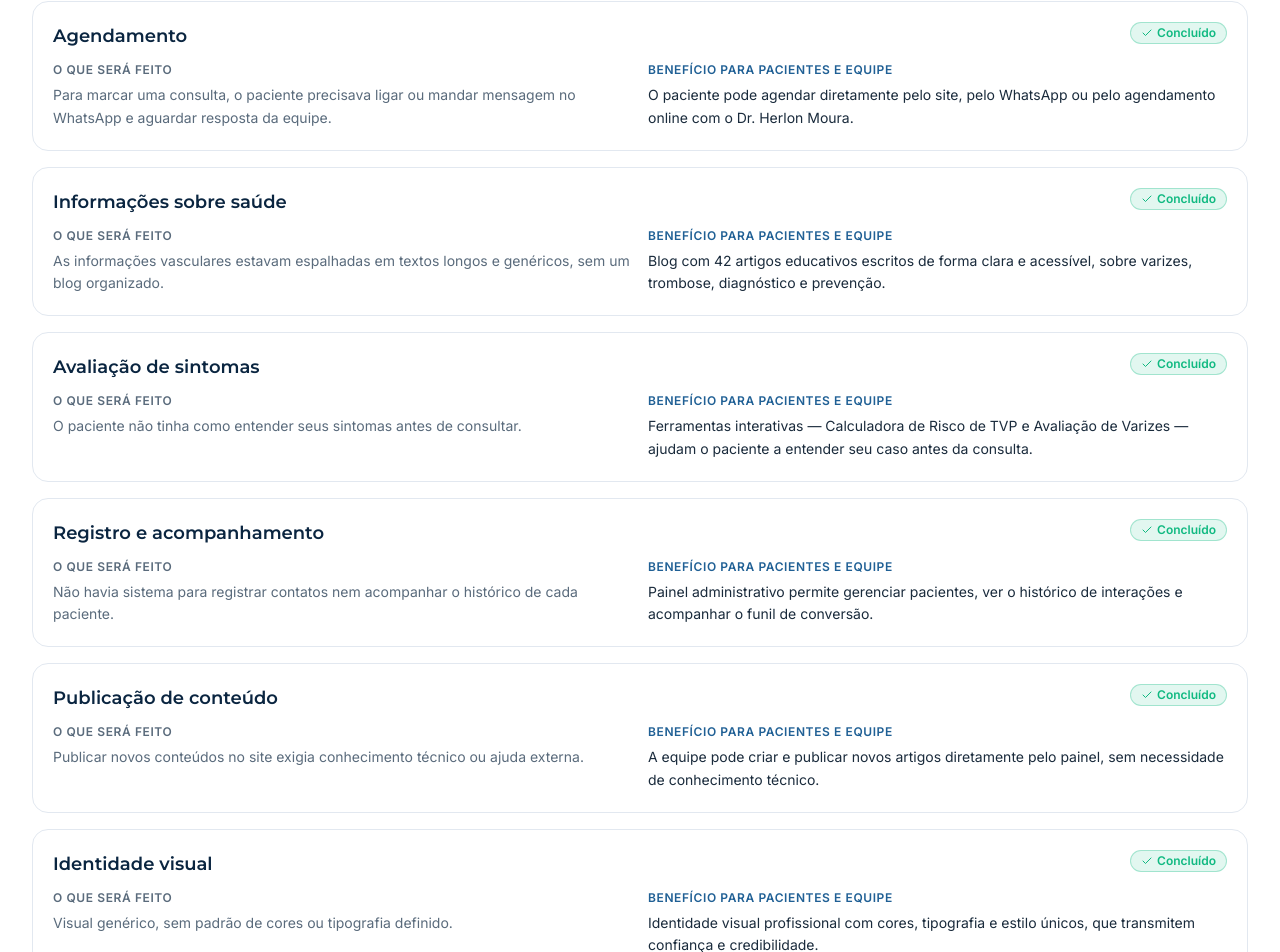
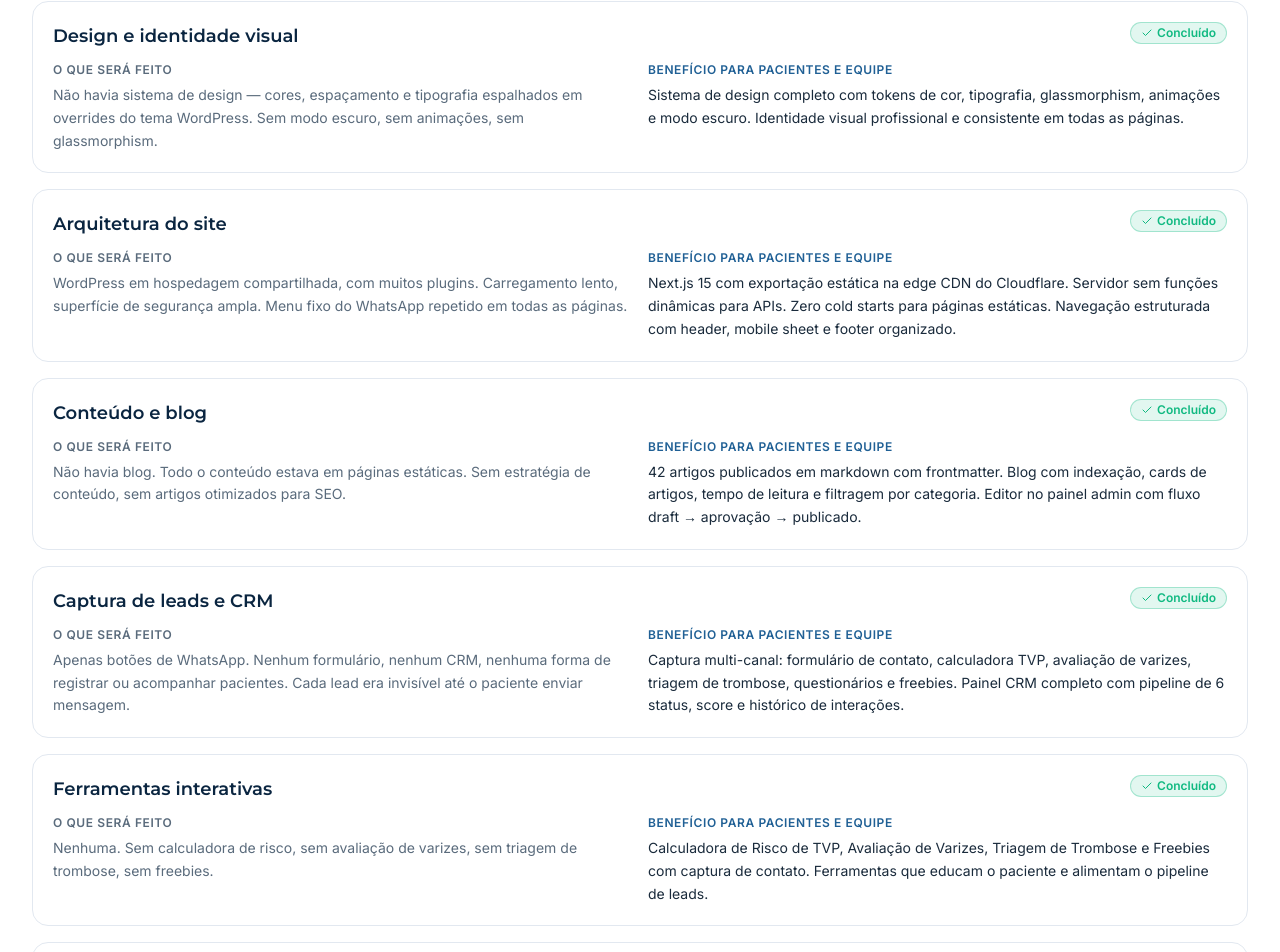
Before and after one commit to hudsonargollo/herlonmoura, a Next.js app: page /doc in a window 1280 px wide. Shown: the part 2891-3843 px from the top of the page. Built offline with nearby package versions, Linux system fonts and the light colour scheme.

Commit message:
fix: doc comparison 'before' column now describes what site lacked

```diff
--- a/app/doc/page.tsx
+++ b/app/doc/page.tsx
@@ -96,39 +96,39 @@ const PROXIMOS_PASSOS: SectionItem[] = [
 
 const COMPARACOES: SectionItem[] = [
   {
-    area: 'Agendamento',
-    before: 'Para marcar uma consulta, o paciente precisava ligar ou mandar mensagem no WhatsApp e aguardar resposta da equipe.',
-    after: 'O paciente pode agendar diretamente pelo site, pelo WhatsApp ou pelo agendamento online com o Dr. Herlon Moura.',
+    area: 'Design e identidade visual',
+    before: 'Não havia sistema de design — cores, espaçamento e tipografia espalhados em overrides do tema WordPress. Sem modo escuro, sem animações, sem glassmorphism.',
+    after: 'Sistema de design completo com tokens de cor, tipografia, glassmorphism, animações e modo escuro. Identidade visual profissional e consistente em todas as páginas.',
     status: 'done',
   },
   {
-    area: 'Informações sobre saúde',
-    before: 'As informações vasculares estavam espalhadas em textos longos e genéricos, sem um blog organizado.',
-    after: 'Blog com 42 artigos educativos escritos de forma clara e acessível, sobre varizes, trombose, diagnóstico e prevenção.',
+    area: 'Arquitetura do site',
+    before: 'WordPress em hospedagem compartilhada, com muitos plugins. Carregamento lento, superfície de segurança ampla. Menu fixo do WhatsApp repetido em todas as páginas.',
+    after: 'Next.js 15 com exportação estática na edge CDN do Cloudflare. Servidor sem funções dinâmicas para APIs. Zero cold starts para páginas estáticas. Navegação estruturada com header, mobile sheet e footer organizado.',
     status: 'done',
   },
   {
-    area: 'Avaliação de sintomas',
-    before: 'O paciente não tinha como entender seus sintomas antes de consultar.',
-    after: 'Ferramentas interativas — Calculadora de Risco de TVP e Avaliação de Varizes — ajudam o paciente a entender seu caso antes da consulta.',
+    area: 'Conteúdo e blog',
+    before: 'Não havia blog. Todo o conteúdo estava em páginas estáticas. Sem estratégia de conteúdo, sem artigos otimizados para SEO.',
+    after: '42 artigos publicados em markdown com frontmatter. Blog com indexação, cards de artigos, tempo de leitura e filtragem por categoria. Editor no painel admin com fluxo draft → aprovação → publicado.',
     status: 'done',
   },
   {
-    area: 'Registro e acompanhamento',
-    before: 'Não havia sistema para registrar contatos nem acompanhar o histórico de cada paciente.',
-    after: 'Painel administrativo permite gerenciar pacientes, ver o histórico de interações e acompanhar o funil de conversão.',
+    area: 'Captura de leads e CRM',
+    before: 'Apenas botões de WhatsApp. Nenhum formulário, nenhum CRM, nenhuma forma de registrar ou acompanhar pacientes. Cada lead era invisível até o paciente enviar mensagem.',
+    after: 'Captura multi-canal: formulário de contato, calculadora TVP, avaliação de varizes, triagem de trombose, questionários e freebies. Painel CRM completo com pipeline de 6 status, score e histórico de interações.',
     status: 'done',
   },
   {
-    area: 'Publicação de conteúdo',
-    before: 'Publicar novos conteúdos no site exigia conhecimento técnico ou ajuda externa.',
-    after: 'A equipe pode criar e publicar novos artigos diretamente pelo painel, sem necessidade de conhecimento técnico.',
+    area: 'Ferramentas interativas',
+    before: 'Nenhuma. Sem calculadora de risco, sem avaliação de varizes, sem triagem de trombose, sem freebies.',
+    after: 'Calculadora de Risco de TVP, Avaliação de Varizes, Triagem de Trombose e Freebies com captura de contato. Ferramentas que educam o paciente e alimentam o pipeline de leads.',
     status: 'done',
   },
   {
-    area: 'Identidade visual',
-    before: 'Visual genérico, sem padrão de cores ou tipografia definido.',
-    after: 'Identidade visual profissional com cores, tipografia e estilo únicos, que transmitem confiança e credibilidade.',
+    area: 'Painel administrativo',
+    before: 'Login do WordPress com risco de credenciais compartilhadas. Dashboard lento e cheio de plugins. Sem gestão de pacientes, sem workflow de blog, sem testes.',
+    after: 'Painel customizado com autenticação JWT. Dashboard com estatísticas agregadas, gestão de pacientes, editor de blog com fluxo de aprovação e testes automatizados no CI/CD.',
     status: 'done',
   },
 ];
```
Also changed, not shown: 1 other file (tests, documents, lock files or other folders).
